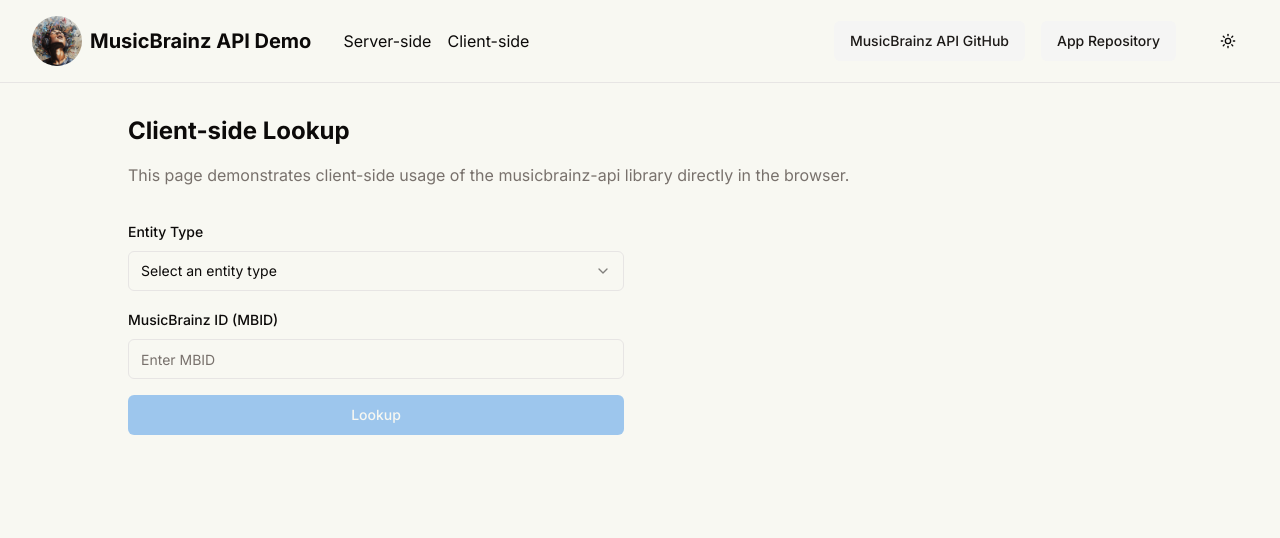
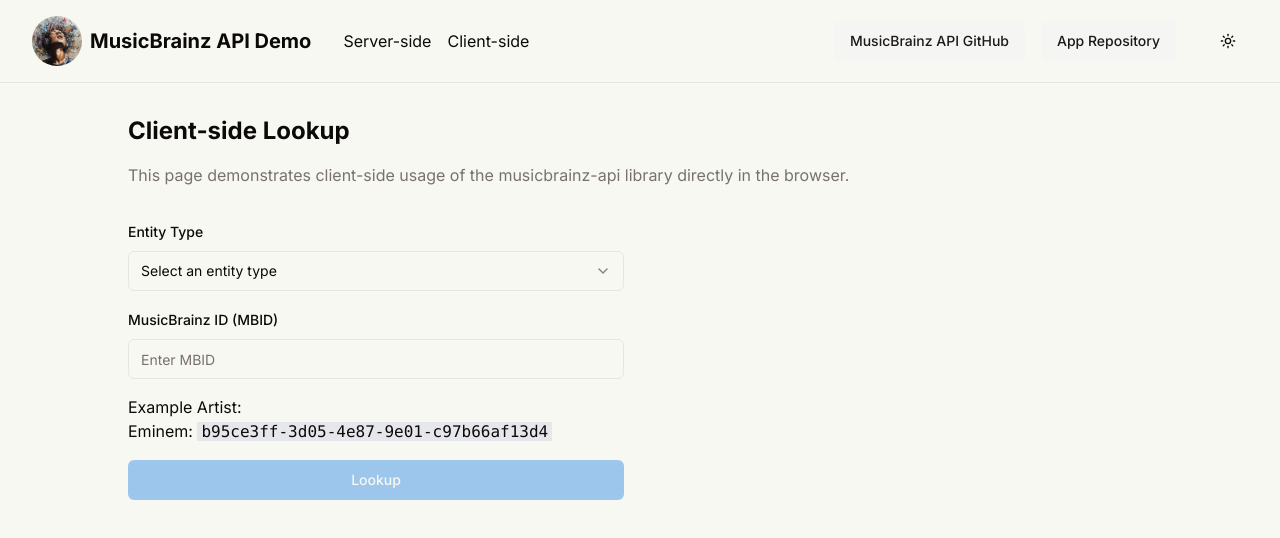
Before and after one commit to Haschikeks/musicbrainz-api-demo, a Next.js app: page /client in a window 1280 px wide. Shown: the top 538 px of the page. Built offline with nearby package versions, Linux system fonts and the light colour scheme; what musicbrainz-api would draw is missing.

Commit message:
add basic code example to lookup page;

```diff
--- a/app/client/page.tsx
+++ b/app/client/page.tsx
@@ -2,6 +2,7 @@
 
 import { JsonDisplay } from "@/components/json-display";
 import { LookupForm, type LookupFormData } from "@/components/lookup-form";
+import PreviewCode from "@/components/preview-code";
 import { MusicBrainzApi } from "musicbrainz-api";
 import { useState } from "react";
 import pkg from "./../../package.json";
@@ -14,6 +15,9 @@ const mbApi = new MusicBrainzApi({
 
 export default function ClientPage() {
   const [data, setData] = useState<unknown>(null);
+  const [formData, setFormData] = useState<LookupFormData | undefined>(
+    undefined
+  );
   const [isLoading, setIsLoading] = useState(false);
 
   const handleSubmit = async (formData: LookupFormData) => {
@@ -22,6 +26,7 @@ export default function ClientPage() {
       // @ts-expect-error - We know this is safe because we're using the correct entity type
       const result = await mbApi.lookup(formData.entity, formData.mbid);
       setData(result);
+      setFormData(formData);
     } catch (error) {
       console.error("Error:", error);
     } finally {
@@ -39,8 +44,9 @@ export default function ClientPage() {
         </p>
       </div>
       <div className="grid gap-8 lg:grid-cols-2">
-        <div>
+        <div className="flex gap-2 flex-col">
           <LookupForm onSubmit={handleSubmit} isLoading={isLoading} />
+          <PreviewCode lookup={formData} />
         </div>
         <div>{data != null && <JsonDisplay data={data} />}</div>
       </div>
--- a/app/server/page.tsx
+++ b/app/server/page.tsx
@@ -2,10 +2,14 @@
 
 import { JsonDisplay } from "@/components/json-display";
 import { LookupForm, type LookupFormData } from "@/components/lookup-form";
+import PreviewCode from "@/components/preview-code";
 import { useState } from "react";
 
 export default function ServerPage() {
   const [data, setData] = useState<unknown>(null);
+  const [formData, setFormData] = useState<LookupFormData | undefined>(
+    undefined
+  );
   const [isLoading, setIsLoading] = useState(false);
 
   const handleSubmit = async (formData: LookupFormData) => {
@@ -20,6 +24,7 @@ export default function ServerPage() {
       });
       const result = await response.json();
       setData(result);
+      setFormData(formData);
     } catch (error) {
       console.error("Error:", error);
     } finally {
@@ -37,8 +42,9 @@ export default function ServerPage() {
         </p>
       </div>
       <div className="grid gap-8 lg:grid-cols-2">
-        <div>
+        <div className="flex gap-2 flex-col">
           <LookupForm onSubmit={handleSubmit} isLoading={isLoading} />
+          <PreviewCode lookup={formData} />
         </div>
         <div>{data != null && <JsonDisplay data={data} />}</div>
       </div>
--- a/components/lookup-form.tsx
+++ b/components/lookup-form.tsx
@@ -83,6 +83,17 @@ export function LookupForm({ onSubmit, isLoading }: LookupFormProps) {
           placeholder="Enter MBID"
           className="w-full"
         />
+        <div className="pt-2">
+          <p>Example Artist:</p>
+          <ul>
+            <li>
+              Eminem:{" "}
+              <code className="bg-gray-200 dark:bg-gray-700 px-1">
+                b95ce3ff-3d05-4e87-9e01-c97b66af13d4
+              </code>
+            </li>
+          </ul>
+        </div>
       </div>
       <Button
         type="submit"
--- /dev/null
+++ b/components/preview-code.tsx
@@ -0,0 +1,53 @@
+"use client";
+
+import type { LookupFormData } from "@/components/lookup-form";
+import { useTheme } from "next-themes";
+import SyntaxHighlighter from "react-syntax-highlighter";
+import {
+  a11yDark,
+  a11yLight,
+} from "react-syntax-highlighter/dist/esm/styles/hljs";
+
+type PreviewCodeProps = {
+  code?: string;
+  lookup?: LookupFormData;
+};
+
+const BASIC_LOOKUP_CODE = (formData: LookupFormData) => `
+import { MusicBrainzApi } from "musicbrainz-api";
+
+const mbApi = new MusicBrainzApi({
+  appName: "mb-api-example",
+  appVersion: "0.1.0",
+  appContactInfo: "mail@example.com",
+});
+
+const result = await mbApi.lookup("${formData.entity}", "${formData.mbid}");
+
+`;
+
+function PreviewCode({ code, lookup }: PreviewCodeProps) {
+  const { theme } = useTheme();
+
+  let codeContent = code;
+  if (lookup) {
+    codeContent = BASIC_LOOKUP_CODE(lookup);
+  }
+
+  if (!codeContent) {
+    return null;
+  }
+  return (
+    <div className="">
+      <SyntaxHighlighter
+        style={theme === "light" ? a11yLight : a11yDark}
+        wrapLines
+        language="ts"
+      >
+        {codeContent}
+      </SyntaxHighlighter>
+    </div>
+  );
+}
+
+export default PreviewCode;
--- a/package.json
+++ b/package.json
@@ -20,6 +20,7 @@
     "next-themes": "^0.4.4",
     "react": "^18",
     "react-dom": "^18",
+    "react-syntax-highlighter": "^15.6.1",
     "tailwind-merge": "^3.0.1",
     "tailwindcss-animate": "^1.0.7"
   },
@@ -27,6 +28,7 @@
     "@types/node": "^20",
     "@types/react": "^18",
     "@types/react-dom": "^18",
+    "@types/react-syntax-highlighter": "^15.5.13",
     "eslint": "^8",
     "eslint-config-next": "14.2.16",
     "postcss": "^8",
```
Also changed, not shown: 1 other file (tests, documents, lock files or other folders).
